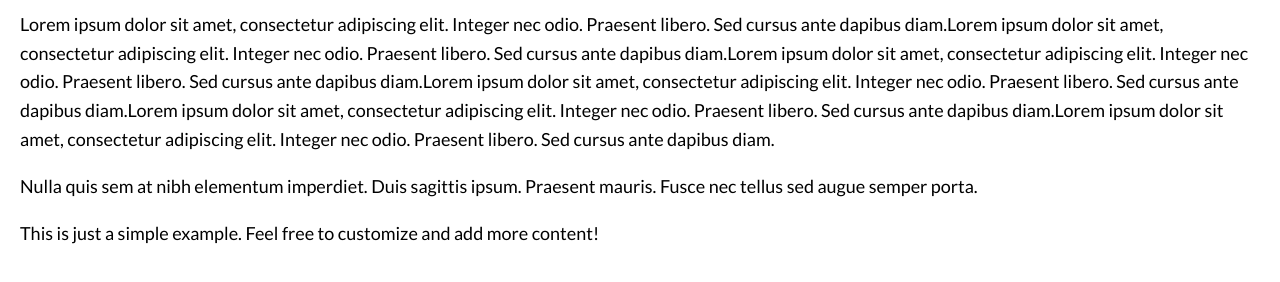
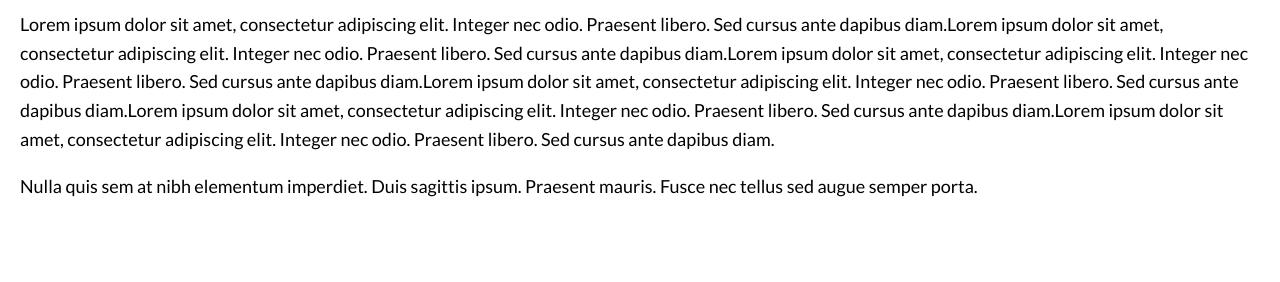
Before and after one commit to pressspacetojump/pressspacetojump.github.io, a plain HTML site: page index.html in a window 1280 px wide. Shown: the part 96-378 px from the top of the page. Drawn offline with Linux system fonts and the light colour scheme.

Commit message:
Modify content

```diff
--- a/index.html
+++ b/index.html
@@ -29,8 +29,6 @@
     <p>Nulla quis sem at nibh elementum imperdiet. Duis sagittis ipsum. Praesent mauris. Fusce nec tellus sed augue
         semper porta.</p>
 
-    <p>This is just a simple example. Feel free to customize and add more content!</p>
-
     <!-- Template created by OpenAI's GPT-3.5 model -->
 </body>
 
```
